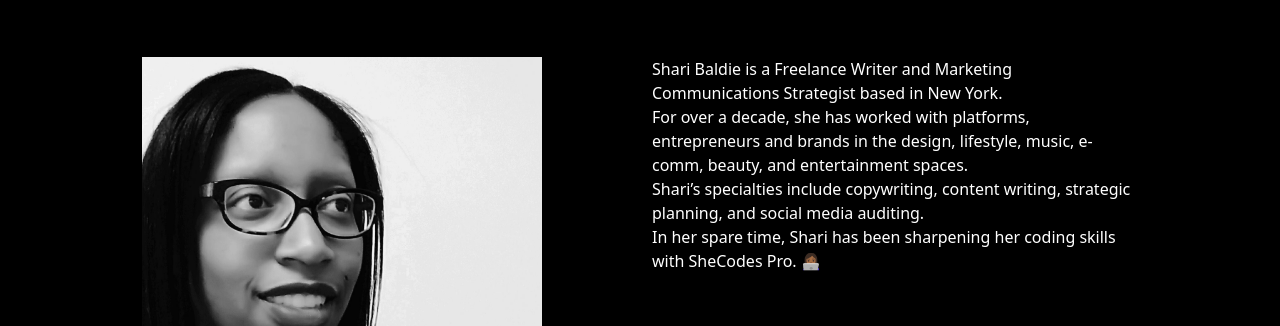
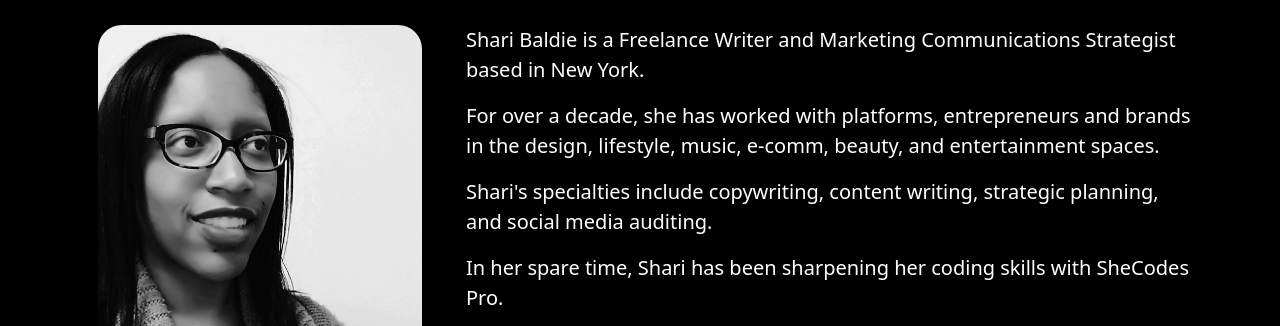
Before and after one commit to slb19xx/shecodes-portfolio-project, a plain HTML site: page about.html in a window 1280 px wide. Shown: the part 103-429 px from the top of the page. Drawn offline with nearby package versions, Linux system fonts and the light colour scheme.

Commit message:
Update About page layout

```diff
--- a/about.html
+++ b/about.html
@@ -32,33 +32,23 @@
     <div class="hero mt-3">
       <h1>About Shari</h1>
     </div>
-    <div class="container">
-      <div class="row m-5">
-        <div class="col-sm-6">
-          <img src="/images/about-page-cover.png" class="about-cover" />
+    <div class="container about-container">
+      <div class="row">
+        <div class="col-sm-4">
+          <img src="/images/about-page-cover.png" class="about-cover p-3" />
         </div>
-        <div class="col-sm-6">
-          <div>
-            Shari Baldie is a Freelance Writer and Marketing Communications
-            Strategist based in New York.
-          </div>
-
-          <div>
-            For over a decade, she has worked with platforms, entrepreneurs and
-            brands in the design, lifestyle, music, e-comm, beauty, and
-            entertainment spaces.
-          </div>
-
-          <div>
-            Shari’s specialties include copywriting, content writing, strategic
-            planning, and social media auditing.
-          </div>
-
-          <div>
-            In her spare time, Shari has been sharpening her coding skills with
-            SheCodes Pro. 👩🏾‍💻
-          </div>
-        </div>
+        <div class="col-sm-8 bio-text text-justify p-3">
+          <p>Shari Baldie is a Freelance Writer and Marketing Communications
+          Strategist based in New York. </p>
+          <p>For over a decade, she has worked with
+          platforms, entrepreneurs and brands in the design, lifestyle, music,
+          e-comm, beauty, and entertainment spaces.</p>
+          <p>Shari's specialties include
+          copywriting, content writing, strategic planning, and social media
+          auditing.</p>
+          <p>In her spare time, Shari has been sharpening her coding
+          skills with SheCodes Pro.</p>
+          <p class="tech-emoji">👩🏾‍💻</p>
       </div>
     </div>
   </body>
--- a/style/style.css
+++ b/style/style.css
@@ -39,12 +39,17 @@ h3 {
   text-transform: uppercase;
 }
 
-.homepage-container {
-  max-width: 1000px;
+.portfolio-row-1 {
+  text-align: center;
 }
 
-.portfolio-row-1 {
-  text-align: center;
+.bio-text {
+  font-family: var(--default-font);
+  font-size: 20px;
+}
+
+.tech-emoji {
+  font-size: 48px;
 }
 
 .section-titles {
@@ -63,7 +68,8 @@ h3 {
 }
 
 .about-cover {
-  max-width: 400px;
+  max-width: 100%;
+  border-radius: 40px;
 }
 .portfolio-cover {
   max-width: 550px;
```
